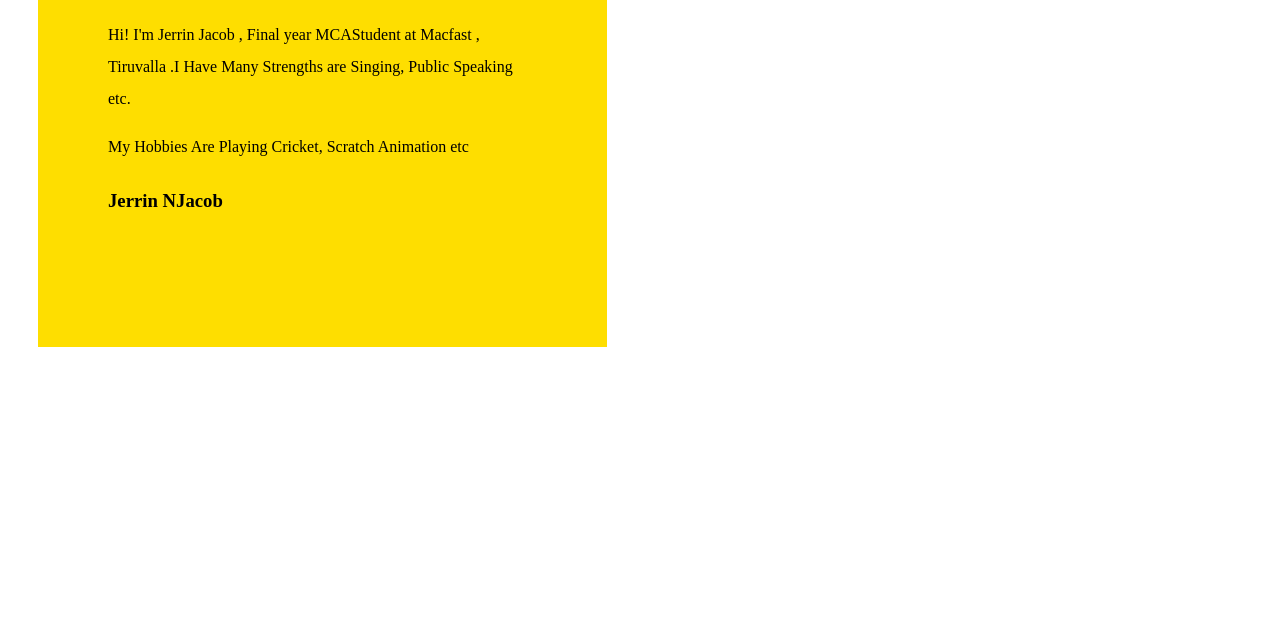
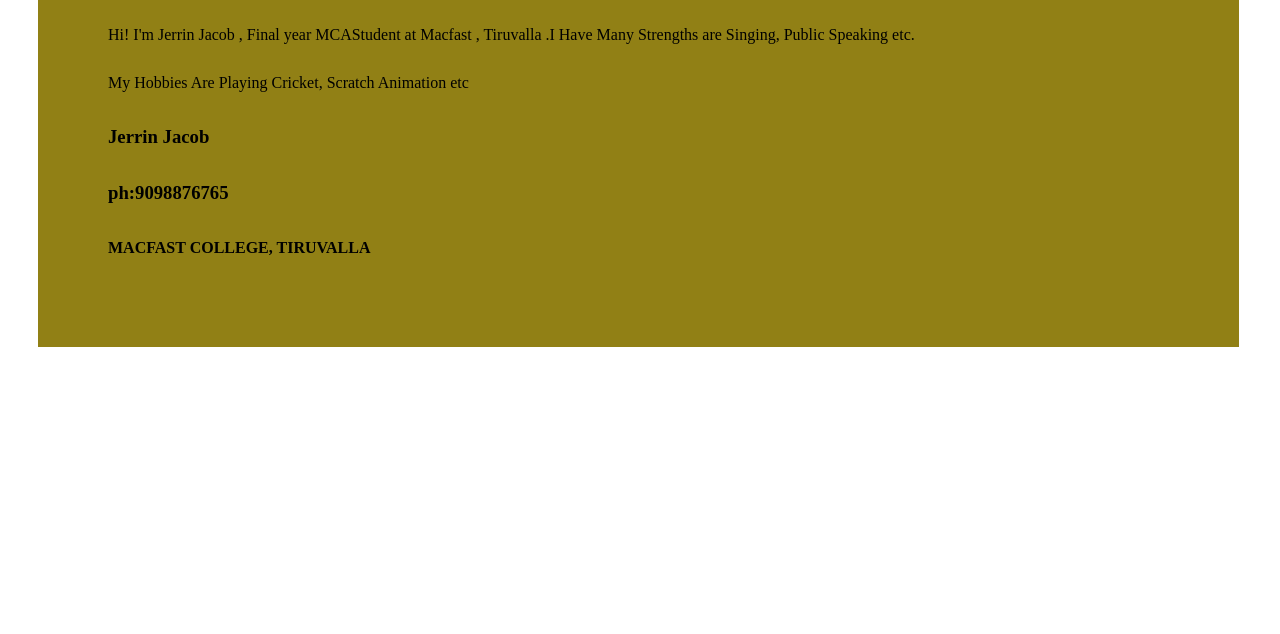
Before and after one commit to jerrin123/newportfolio, a plain HTML site: page about.html in a window 1280 px wide. Shown: the part 166-800 px from the top of the page. Drawn offline with Linux system fonts and the light colour scheme.

Commit message:
new update

```diff
--- a/about.css
+++ b/about.css
@@ -6,7 +6,7 @@
 
   .c2 {
     float: left;
-    width: 45%;
+    width: 95%;
     padding: 40px;
     padding-left:70px;
     padding-right: 70px;
@@ -14,7 +14,7 @@
     margin:30px;
     margin-right:30px;
     margin-bottom: 70px;
-    background-color: #FEDE00;
+    background-color: #918015;
     line-height:2;
   }
   #ch{
--- a/about.html
+++ b/about.html
@@ -12,7 +12,9 @@
     <h1 id="ch">About me</h1>
         <p>Hi! I'm Jerrin Jacob , Final year MCAStudent at Macfast , Tiruvalla .I Have Many Strengths are Singing, Public Speaking etc.</p>
         <p>My Hobbies Are Playing Cricket, Scratch Animation etc</p>
-        <h3>Jerrin  NJacob</h3>
+        <h3>Jerrin  Jacob</h3>
+        <h3>ph:9098876765</h3>
+        <h4>MACFAST COLLEGE, TIRUVALLA</h4>
     </div>
 
     <title>Document</title>
```
Also changed, not shown: skill.html (+1 -1 lines).
